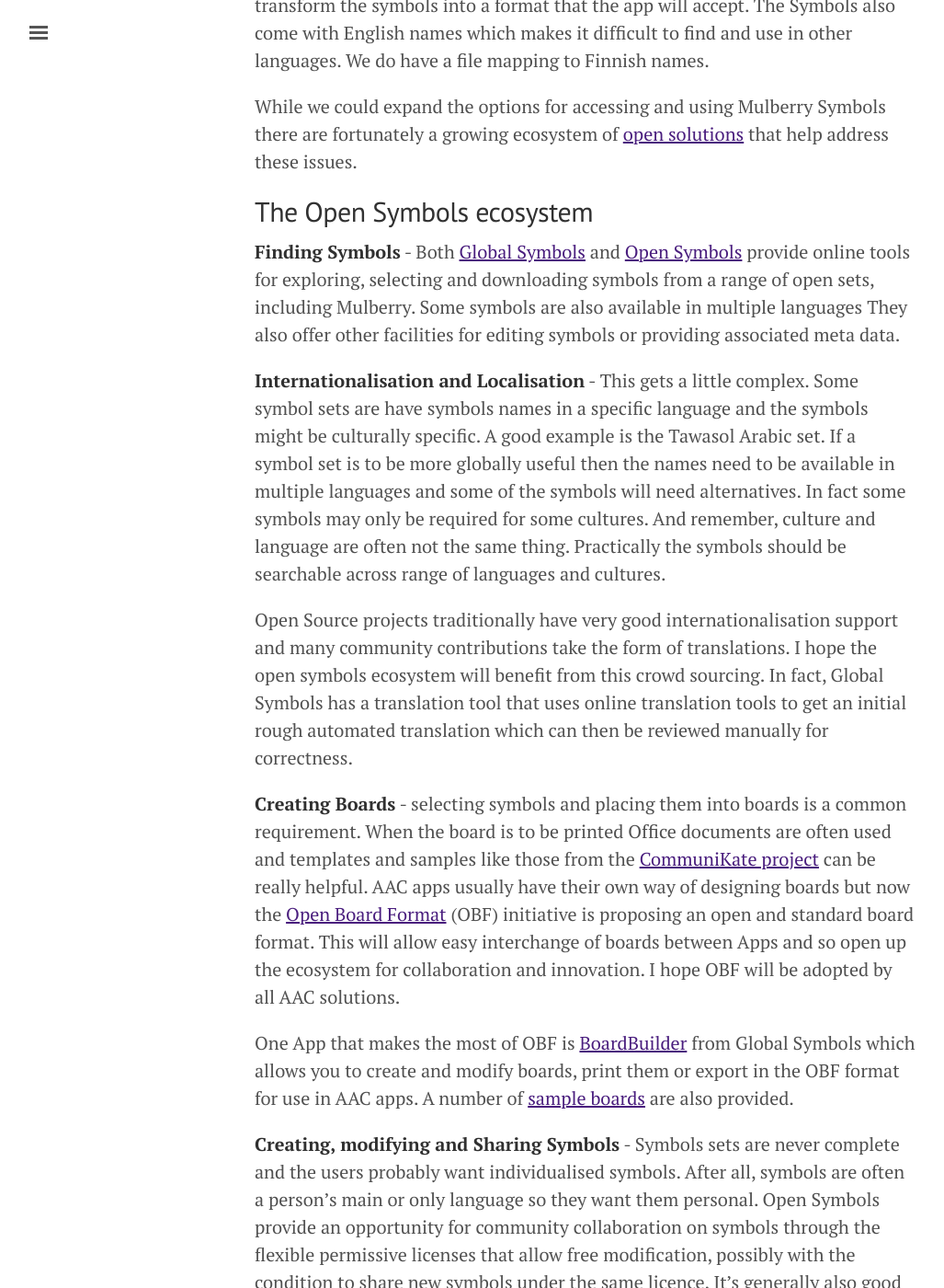
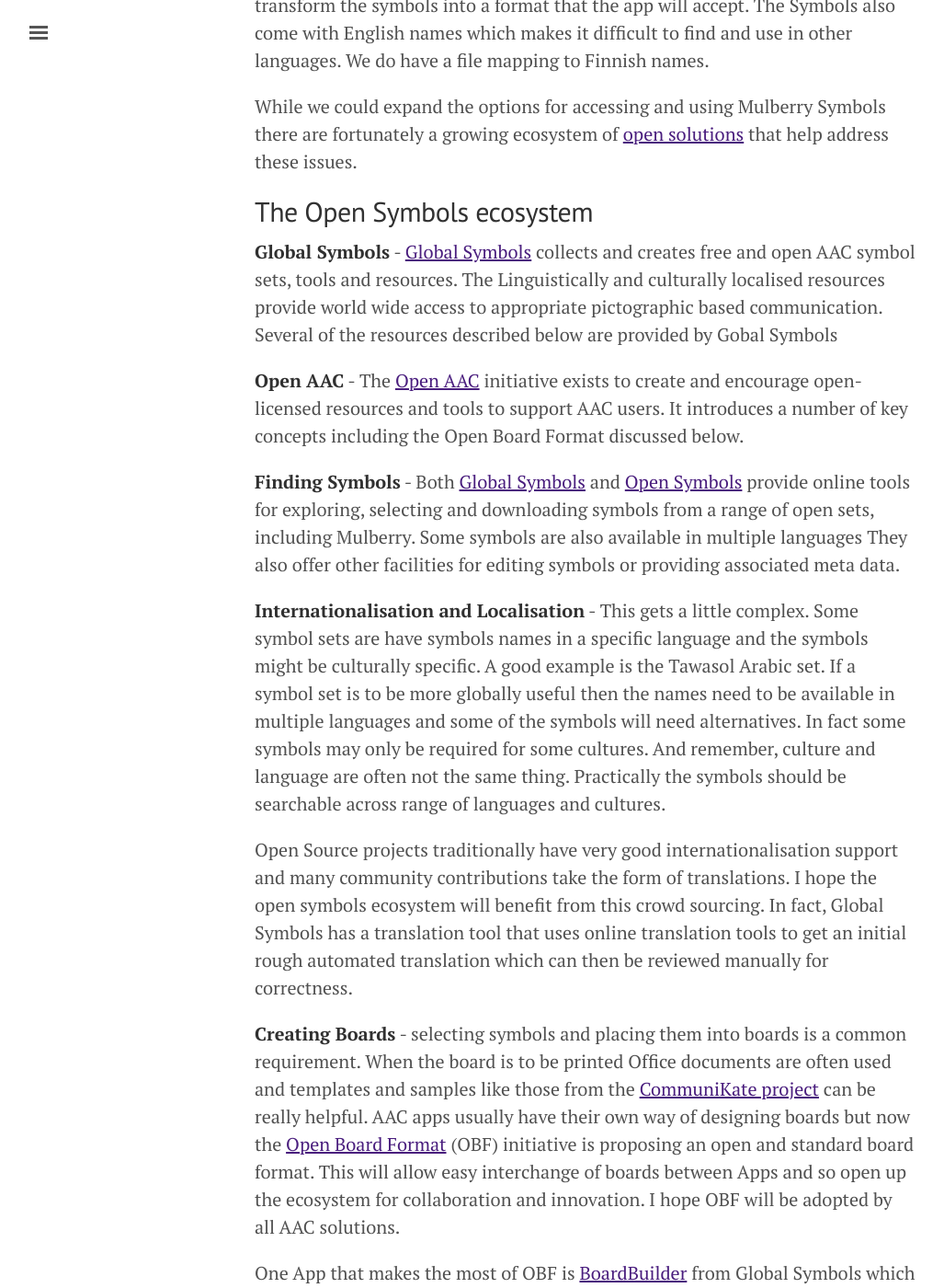
Before and after one commit to OpenDirective/opendirective.github.io, a Jekyll site: the page built from _posts/2020-04-17-the-open-communication-symbols-ecosystem.md, in a window 1280 px wide and 1400 px high, scrolled down 1596 px. Shown: the whole window at 92% size, without its empty margins (3-1030 px from the left). Built offline with Jekyll 4.4.1, drawn with Linux system fonts in a browser that asks for light colours; some of the changed text lies outside the part shown.

Commit message:
Add Globa Symbols, Reorder

```diff
--- a/_posts/2020-04-17-the-open-communication-symbols-ecosystem.md
+++ b/_posts/2020-04-17-the-open-communication-symbols-ecosystem.md
@@ -27,6 +27,10 @@
 
 ## The Open Symbols ecosystem
 
+**Global Symbols** - [Global Symbols](https://blog.globalsymbols.com) collects and creates free and open AAC symbol sets, tools and resources. The Linguistically and culturally localised resources provide world wide access to appropriate pictographic based communication. Several of the resources described below are provided by Gobal Symbols
+
+**Open AAC** - The [Open AAC](https://www.openaac.org/) initiative exists to create and encourage open-licensed resources and tools to support AAC users. It introduces a number of key concepts including the Open Board Format discussed below.
+
 **Finding Symbols** - Both [Global Symbols](https://blog.globalsymbols.com) and [Open Symbols](https://www.opensymbols.org/) provide online tools for exploring, selecting and downloading symbols from a range of open sets, including Mulberry. Some symbols are also available in multiple languages They also offer other facilities for editing symbols or providing associated meta data.
 
 **Internationalisation and Localisation** - This gets a little complex. Some symbol sets are have symbols names in a specific language and the symbols might be culturally specific. A good example is the Tawasol Arabic set. If a symbol set is to be more globally useful then the names need to be available in multiple languages and some of the symbols will need alternatives. In fact some symbols may only be required for some cultures. And remember, culture and language are often not the same thing. Practically the symbols should be searchable across range of languages and cultures.
```
Also changed, not shown: other parts of _posts/2020-04-17-the-open-communication-symbols-ecosystem.md (+0 -2 lines).
